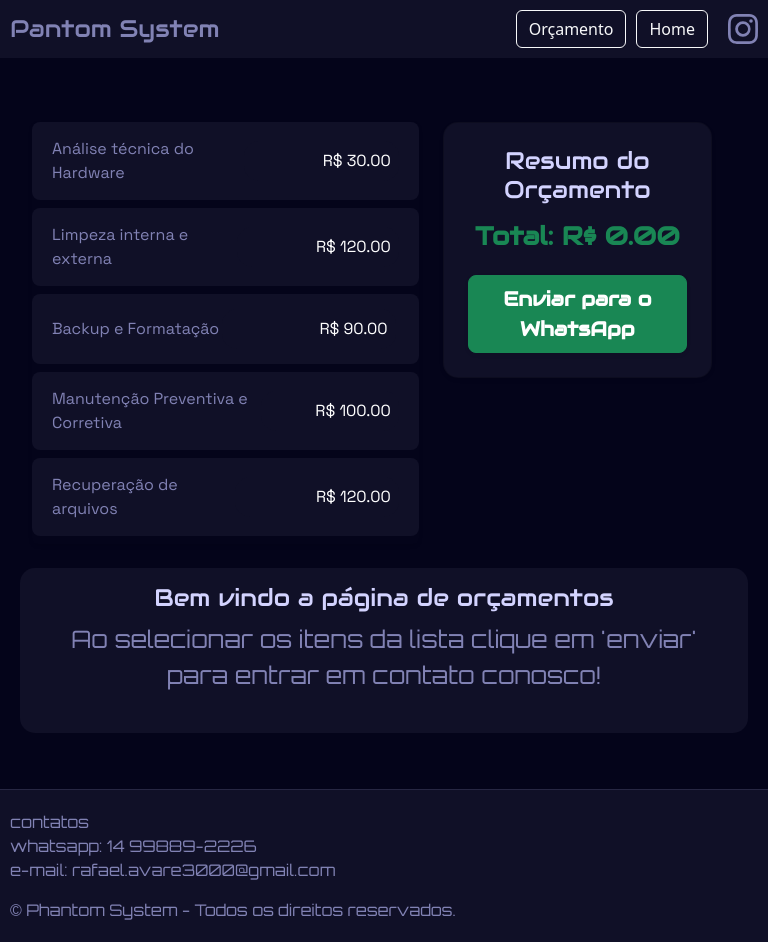
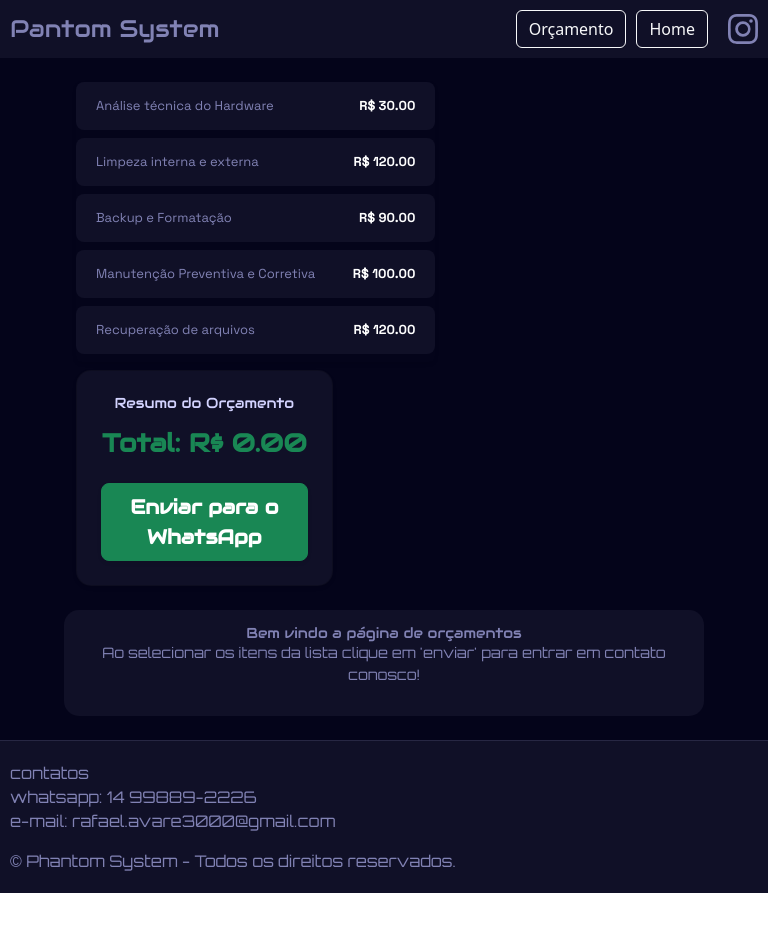
Before and after one commit to rafael101003/PhantomSystem, a React (Vite) app: page /Orcamento in a window 768 px wide. After the commit the page ends 893 px from the top, so only its background shows below. Built offline with nearby package versions, Linux system fonts and the light colour scheme.

Commit message:
refactor: streamline component structure, update styles, and enhance layout in Orcamento and ListaOrcamento

```diff
--- a/src/components/listaOrcamento.jsx
+++ b/src/components/listaOrcamento.jsx
@@ -1,8 +1,5 @@
 // 1. React / Hooks
 import { useState } from "react";
-
-// 2. Dependências de UI / Componentes de Bibliotecas
-import { Container } from "react-bootstrap";
 
 // 3. Estilos (Bootstrap primeiro, CSS da aplicação depois)
 import 'bootstrap/dist/css/bootstrap.min.css';
@@ -35,7 +32,7 @@ function ListaOrcamento() {
   const total = objetosSelecionados.reduce((soma, servico) => soma + servico.price, 0);
 
   return (
-    <div className="row justify-content-center align-items-start g-4 mt-2">
+    <div className="d-flex flex-column gap-2 justify-content-center align-items-start mt-4">
 
       {/* Coluna 1: Lista de Serviços */}
       <div className="col-12 col-md-7">
@@ -51,10 +48,7 @@ function ListaOrcamento() {
                 id="list-items"
               >
                 <span>{service.title}</span>
-                <Container tituo="valores dos serviços" className="text-white d-flex justify-content-end p-2 w-50">
-                    R$ {service.price.toFixed(2)}
-                </Container>
-
+                <span className="text-white fw-bolder">R$ {service.price.toFixed(2)}</span>
               </li>
             );
           })}
--- a/src/containments/container.css
+++ /dev/null
@@ -1,16 +0,0 @@
-.container {
-  background-color: var(--color-bg-2);
-  border-radius: 15px;
-}
-
-.card-title {
-  color: var(--color-h);
-  font-family: var(--font-h);
-  font-size: 1.5rem;
-}
-
-.card-body {
-  color: var(--color-p);
-  font-family: var(--font-p);
-  font-size: 1.5rem;
-}
--- a/src/containments/container.jsx
+++ b/src/containments/container.jsx
@@ -1,13 +1,13 @@
-import "./container.css"
+import "../index.css"
 
 function Container({children, titulo}) {
   return(
-    <div className="container d-flex flex-column mb-4 mt-4 w-auto p-3">
+    <div className="container mt-4 mb-4">
 
       {/* Exemplo: Se passar a prop 'titulo', renderiza um cabeçalho fixo */}
       {titulo && (<h3 className="card-title text-center">{titulo}</h3>)}
 
-      <div className="d-flex flex-column gap-3 text-center card-body p-2 ">
+      <div className="d-flex flex-column gap-3 text-center card-body ">
         {children}
       </div>
 
--- a/src/index.css
+++ b/src/index.css
@@ -149,12 +149,13 @@ nav {
     border: none;
     background-color: var(--color-container-1);
     width: 100%;
-    min-width: 300px;
+    min-width: 250px;
     padding: 15px 20px;
     margin-bottom: 8px;
     border-radius: 8px !important;
     color: var(--color-p);
     font-family: var(--font-nav);
+    font-size: small;
     transition: all 0.2s ease-in-out;
 }
 
@@ -167,8 +168,6 @@ nav {
 #list-items.active {
     background-color: var(--color-container-hover);
     border-left: 4px solid #8182b4;
-    width: 350px;
-    min-width: 300px;
     color: var(--color-p-hover) !important;
     box-shadow: 0 4px 20px rgba(0, 0, 0, 0.4);
     border: 1px solid rgba(129, 130, 180, 0.2);
@@ -184,23 +183,11 @@ nav {
     border-radius: 15px;
     min-width: 250px;
     max-width: 300px;
+    height: auto;
     background-color: var(--color-bg-2);
     font-family: var(--font-h);
     color: var(--color-h);
     box-shadow: 0 4px 20px rgba(0, 0, 0, 0.5);
-
-}
-
-.total-label {
-    font-size: 0.9rem;
-    color: var(--color-p);
-    margin-bottom: 10px;
-    font-family: var(--font-p);
-}
-
-#totalServico {
-    margin: 0;
-    color: #a5a6e0;
 }
 
 /*===============================================
@@ -213,14 +200,35 @@ nav {
 }
 
 /*===============================================
+  Estiliza Componente Container
+================================================*/
+.container {
+  display: flex;
+  flex-direction: column;
+  margin-bottom: 20px;
+  margin-top: 20px;
+  padding: 15px;
+  color: var(--color-p);
+  background-color: var(--color-bg-2);
+  border-radius: 15px;
+}
+
+.card-title {
+  color: var(--color-h);
+  font-family: var(--font-h);
+  font-size: 1.5rem;
+}
+
+.card-body {
+  color: var(--color-p);
+  font-family: var(--font-p);
+  font-size: 1.5rem;
+}
+
+/*=====================================================
    Media Queries para Telas Maiores (Desktop / Tablet)
-================================================*/
-@media (min-width: 768px) {
-  .principal {
-    flex-direction: row; /* Coloca a lista ao lado do card de total em computadores */
-    align-items: flex-start;
-    padding: 2rem;
-  }
+======================================================*/
+@media (max-width: 768px) {
 
   .p-principal {
     font-size: 1.2rem;
@@ -228,6 +236,55 @@ nav {
 
   .nomeLoja {
     font-size: 1.5rem;
+  }
+
+  .p-principal {
+    font-family: var(--font-p);
+    font-weight: 700;
+    font-style: normal;
+    font-size: 0.8rem;
+    color: var(--color-p);
+    line-height: 2;
+    max-width: 100%;
+  }
+
+
+  #list-items {
+    display: flex;
+    justify-content: space-between;
+    align-items: center;
+    border: none;
+    background-color: var(--color-container-1);
+    width: 100%;
+    min-width: 250px;
+    height: 3rem;
+    padding: 15px 20px;
+    margin-bottom: 8px;
+    border-radius: 8px !important;
+    color: var(--color-p);
+    font-family: var(--font-nav);
+    transition: all 0.2s ease-in-out;
+  }
+
+  .container {
+    display: flex;
+    flex-direction: column;
+    width: 250px;
+    color: var(--color-p);
+    background-color: var(--color-bg-2);
+    border-radius: 15px;
+  }
+
+  .card-title {
+    color: var(--color-h);
+    font-family: var(--font-h);
+    font-size: 0.9rem;
+  }
+
+  .card-body {
+    color: var(--color-p);
+    font-family: var(--font-p);
+    font-size: 0.9rem;
   }
 
   .footer-container {
--- a/src/pages/Orcamento.jsx
+++ b/src/pages/Orcamento.jsx
@@ -1,11 +1,11 @@
 import ListaOrcamento from "../components/listaOrcamento"
-import Container from "../containments/container";
+import Container from "../containments/container.jsx";
 import "../index.css"
 
 
 function Orcamento() {
     return(
-        <div className="principal row">
+        <div className="principal row col-10 col-lg-8">
             <ListaOrcamento />
             <Container titulo={"Bem vindo a página de orçamentos"}>
                 <p>Ao selecionar os itens da lista clique em 'enviar' para entrar em contato conosco!</p>
```
